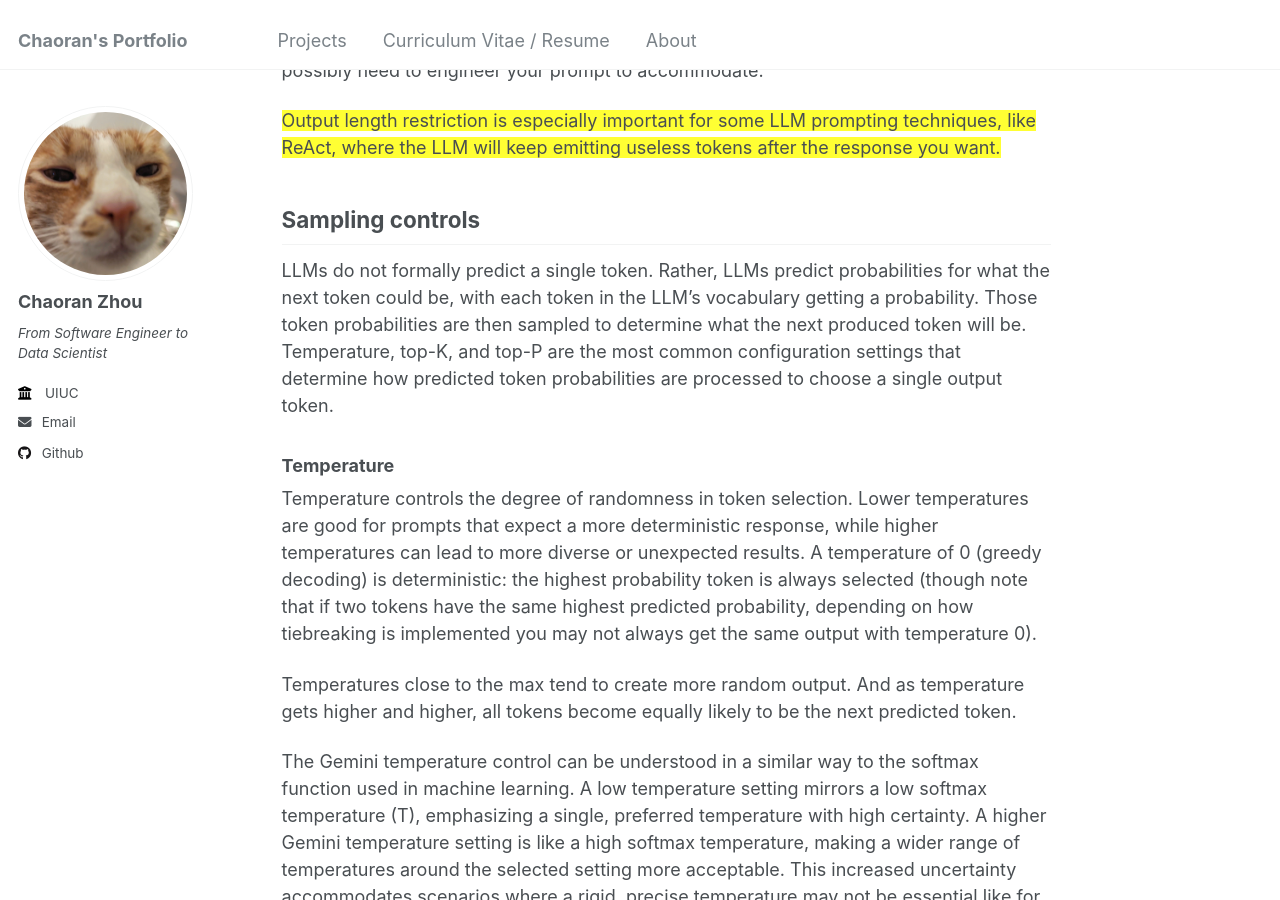
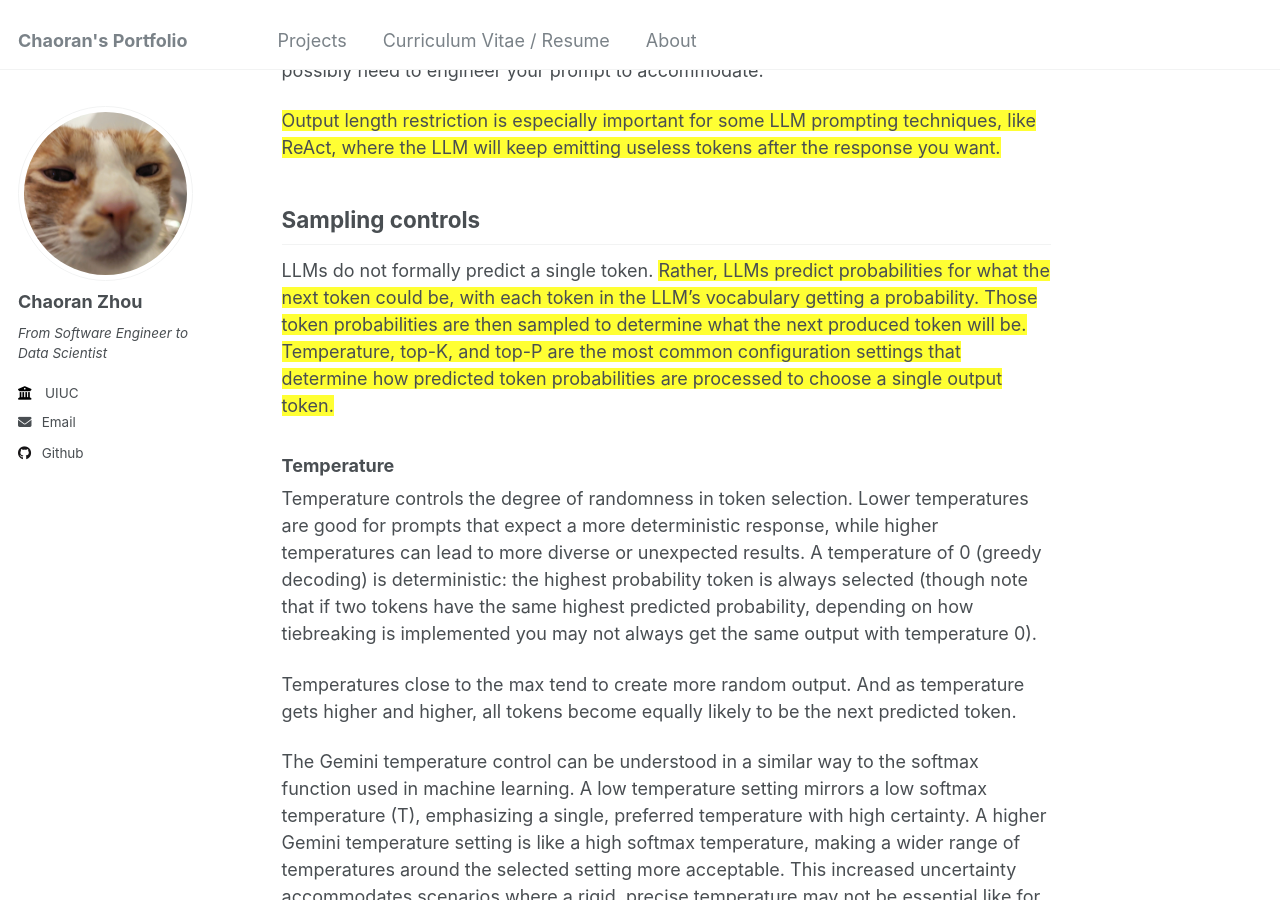
Before and after one commit to ranranrunforit/ranranrunforit.github.io, a Jekyll site: the page built from _projects/project-16.md, in a window 1280 px wide and 900 px high, scrolled down 1183 px. Built offline with Jekyll 4.4.1, drawn with Linux system fonts in a browser that asks for light colours.

Commit message:
Update project-16.md

```diff
--- a/_projects/project-16.md
+++ b/_projects/project-16.md
@@ -55,11 +55,11 @@ possibly need to engineer your prompt to accommodate.
 <span style="background-color: #FFFF33;">Output length restriction is especially important for some LLM prompting techniques, like ReAct, where the LLM will keep emitting useless tokens after the response you want.</span>
 
 ## Sampling controls
-LLMs do not formally predict a single token. Rather, LLMs predict probabilities for what the
+LLMs do not formally predict a single token. <span style="background-color: #FFFF33;">Rather, LLMs predict probabilities for what the
 next token could be, with each token in the LLM’s vocabulary getting a probability. Those
 token probabilities are then sampled to determine what the next produced token will be.
 Temperature, top-K, and top-P are the most common configuration settings that determine
-how predicted token probabilities are processed to choose a single output token.
+how predicted token probabilities are processed to choose a single output token.</span>
 
 ### Temperature
 Temperature controls the degree of randomness in token selection. Lower temperatures
```
